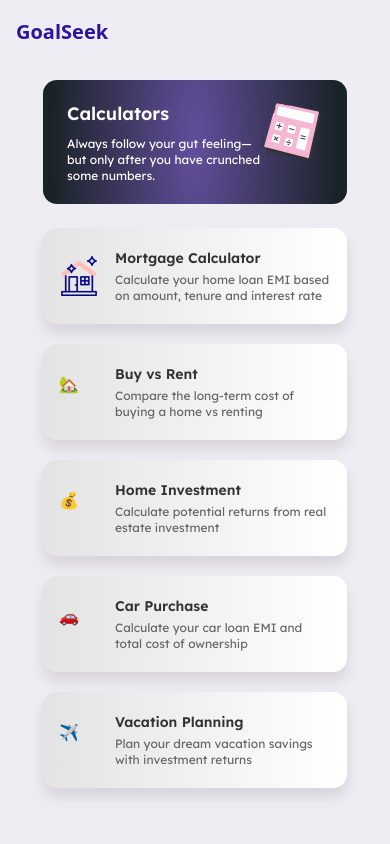
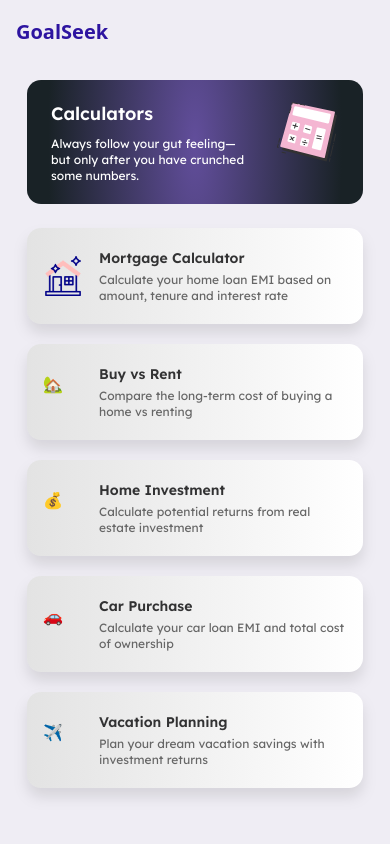
Before and after one commit to SerDunk/financial-calculators, a Next.js app: page / in a window 390 px wide. Shown: the top 844 px of the page. Built offline with nearby package versions, Linux system fonts and the light colour scheme.

Commit message:
Responsiveness changes

```diff
--- a/src/app/layout.js
+++ b/src/app/layout.js
@@ -12,9 +12,7 @@
     <html lang="en" className={lexend.variable}>
       <body className="bg-[#EFEDF4] min-h-screen flex flex-col justify-center">
         <Navbar />
-        <main className="container mx-auto px-1 py-4 flex-grow">
-          {children}
-        </main>
+        <main className="container mx-auto py-4 flex-grow">{children}</main>
         <footer className="bg-gradient-to-r from-[#583FCA] to-[#2D14A0] text-white py-2 mt-4 sm:py-4">
           <div className="container mx-auto px-4 text-center">
             <p>© {new Date().getFullYear()} GoalSeek. All rights reserved.</p>
--- a/src/app/page.js
+++ b/src/app/page.js
@@ -5,7 +5,7 @@
 
 export default function Home() {
   return (
-    <div className="min-h-screen bg-[#EFEDF4] px-3 font-lexend">
+    <div className="min-h-screen bg-[#EFEDF4] px-3 xs:px-0 font-lexend">
       <div className="max-w-md mx-auto space-y-6">
         {/* Header Card */}
         <div
```
